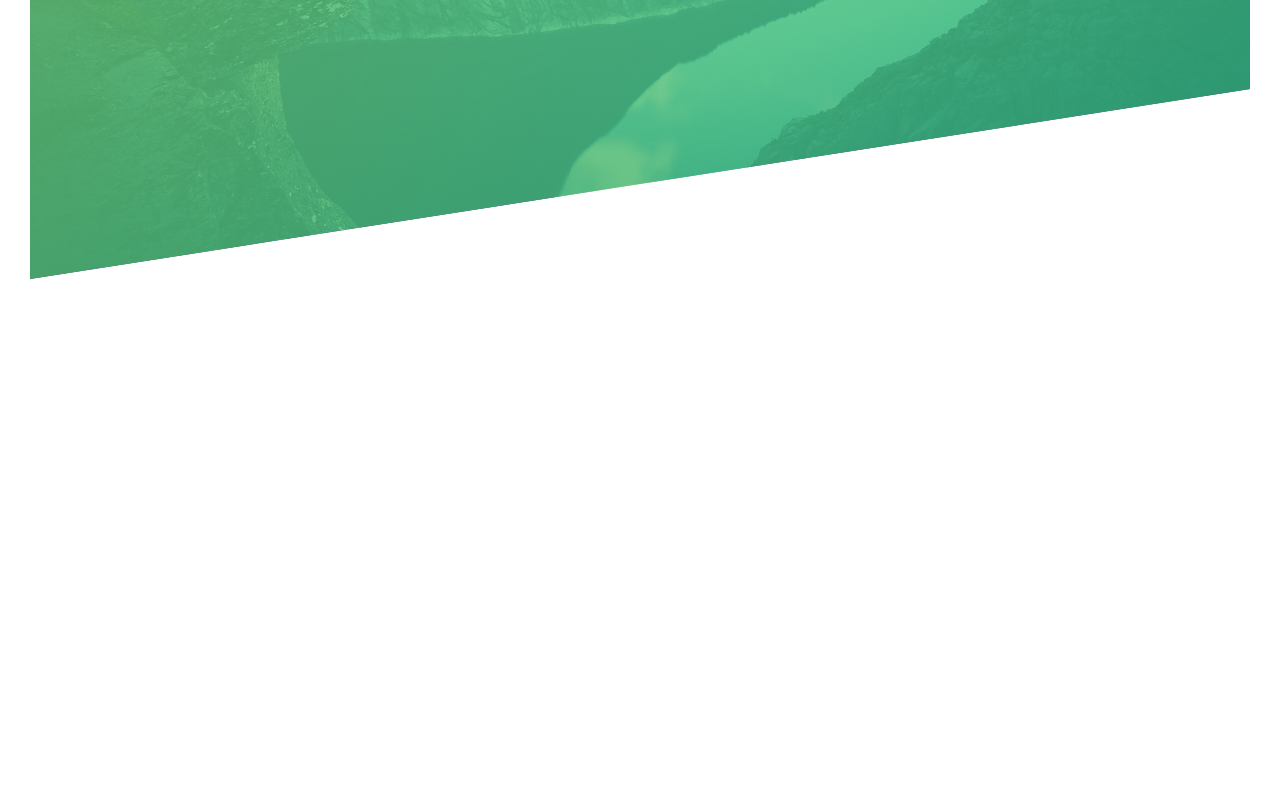
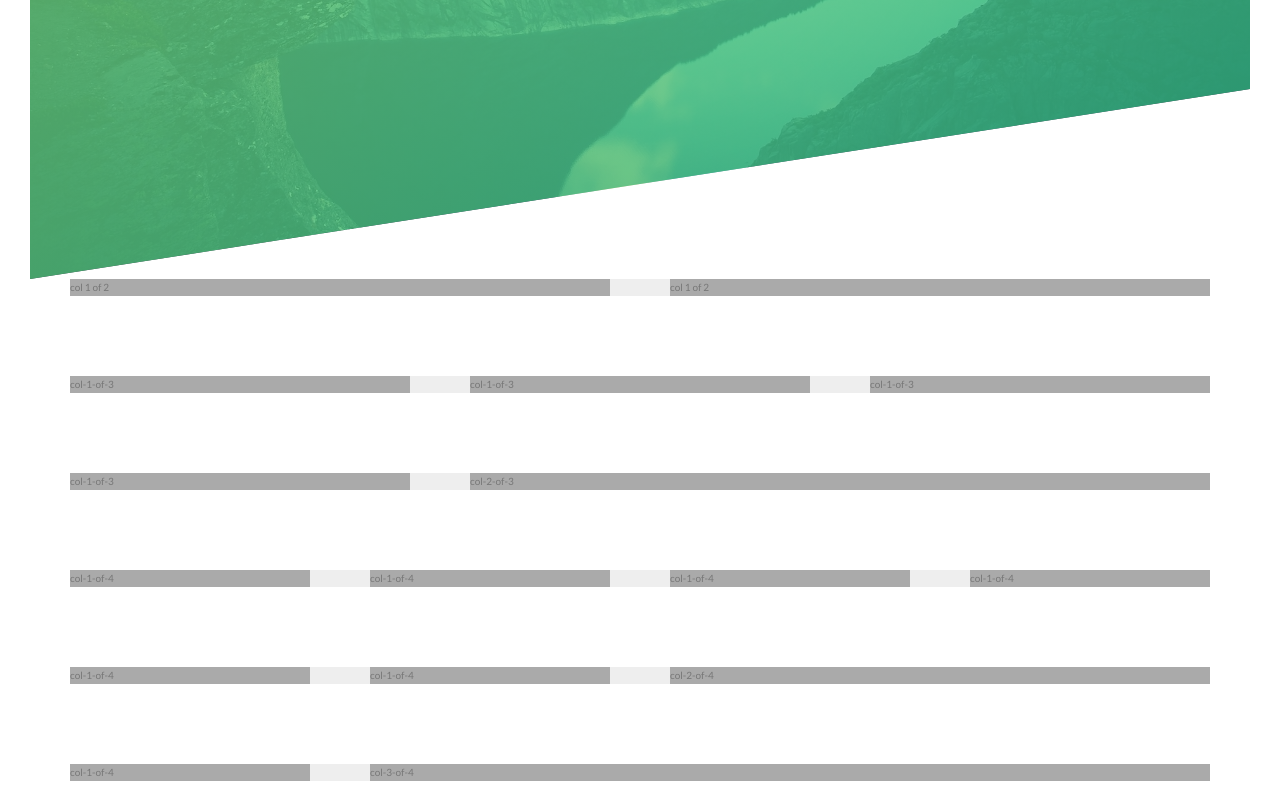
Before and after one commit to wudtichaikarun/practice-sass, a website: page index.html in a window 1280 px wide. Shown: the part 511-1322 px from the top of the page. Before the commit the page ends 820 px from the top, so only its background shows below. Drawn offline with Linux system fonts and the light colour scheme.

Commit message:
create grid layout width float

```diff
--- a/index.html
+++ b/index.html
@@ -23,5 +23,42 @@
       <a href="#" class="btn btn--white btn--animated">Discover our tours</a>
     </div>
   </header>
+
+  <section class="grid-test">
+    <div class="row">
+      <div class="col-1-of-2">col 1 of 2</div>
+      <div class="col-1-of-2">col 1 of 2  </div>
+    </div>
+
+    <div class="row">
+      <div class="col-1-of-3">col-1-of-3</div>
+      <div class="col-1-of-3">col-1-of-3</div>
+      <div class="col-1-of-3">col-1-of-3</div>
+    </div>
+
+    <div class="row">
+      <div class="col-1-of-3">col-1-of-3</div>
+      <div class="col-2-of-3">col-2-of-3</div>
+    </div>
+
+    <div class="row">
+      <div class="col-1-of-4">col-1-of-4</div>
+      <div class="col-1-of-4">col-1-of-4</div>
+      <div class="col-1-of-4">col-1-of-4</div>
+      <div class="col-1-of-4">col-1-of-4</div>
+    </div>
+
+    <div class="row">
+      <div class="col-1-of-4">col-1-of-4</div>
+      <div class="col-1-of-4">col-1-of-4</div>
+      <div class="col-2-of-4">col-2-of-4</div>
+    </div>
+
+    <div class="row">
+      <div class="col-1-of-4">col-1-of-4</div>
+      <div class="col-3-of-4">col-3-of-4</div>
+    </div>
+
+  </section>
 </body>
 </html>
--- a/sass/abstracts/_mixins.scss
+++ b/sass/abstracts/_mixins.scss
@@ -0,0 +1,7 @@
+@mixin clearfix {
+  &::after {
+    content: '';
+    display: table;
+    clear: both;
+  }
+}
--- a/sass/abstracts/_variables.scss
+++ b/sass/abstracts/_variables.scss
@@ -1,3 +1,4 @@
+// colors
 $color-primary: #55c57a;
 $color-primary-light: #7ed56f;
 $color-primary-dark: #28b485;
@@ -5,3 +6,8 @@
 $color-dark-grey: #777;
 $color-white: #fff;
 $color-black: #000;
+
+// grid
+$grid-width: 114rem;
+$vertical-gap: 8rem;
+$horizontal-gap: 6rem;
--- /dev/null
+++ b/sass/layout/_grid.scss
@@ -0,0 +1,49 @@
+
+.row {
+  max-width: $grid-width;
+  margin: 0 auto;
+  background-color: #eee;
+
+  &:not(:last-child) {
+    margin-bottom: $vertical-gap;
+  }
+
+  @include clearfix;
+
+  // select all of class start with col-
+  [class^="col-"] {
+    background-color: #aaa;
+    float: left;
+
+    &:not(:last-child) {
+      margin-right: $horizontal-gap;
+    }
+  }
+
+  .col-1-of-2 {
+    width: calc((100% - #{$horizontal-gap}) / 2);
+  }
+
+  .col-1-of-3 {
+    width: calc((100% - 2 * #{$horizontal-gap}) / 3);
+  }
+
+  .col-2-of-3 {
+    // 2 * (.col-1-of-3) + $horizontal-gap
+    width: calc(2 * ((100% - 2 * #{$horizontal-gap}) / 3) + #{$horizontal-gap});
+  }
+
+  .col-1-of-4 {
+    width: calc((100% - 3 * #{$horizontal-gap}) / 4);
+  }
+
+  .col-2-of-4 {
+    // 2 * (.col-1-of-4) + $horizontal-gap
+    width: calc(2 * ((100% - 3 * #{$horizontal-gap}) / 4) + #{$horizontal-gap});
+  }
+
+  .col-3-of-4 {
+    // 3 * (.col-1-of-4) + (2 * $horizontal-gap)
+    width: calc(3 * ((100% - 3 * #{$horizontal-gap}) / 4) + 2 * #{$horizontal-gap});
+  }
+}
--- a/sass/main.scss
+++ b/sass/main.scss
@@ -9,6 +9,7 @@
 
 @import 'components/botton';
 
+@import 'layout/grid';
 @import 'layout/header';
 
 @import 'pages/home';
```
Also changed, not shown: css/main.css, 1 other file.
